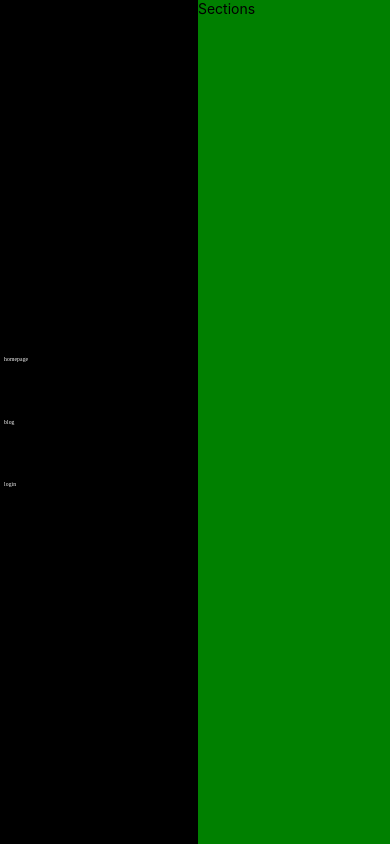
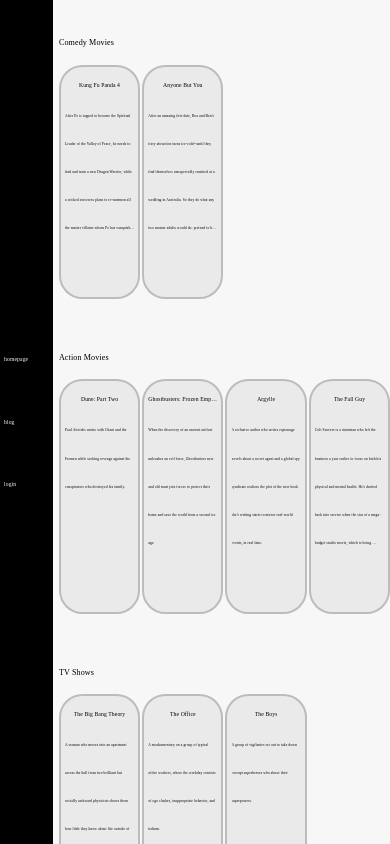
Before and after one commit to AndreaOlivieri/ctv_rn_demo, a React Native app: screen / in a window 390 px wide. Built offline with nearby package versions, Linux system fonts and the light colour scheme.

Commit message:
init movieCard, sectionItem, Sections

```diff
--- /dev/null
+++ b/src/components/MovieCard.tsx
@@ -0,0 +1,75 @@
+import React from 'react';
+import {Pressable, StyleSheet, Text, View} from 'react-native';
+import {horizontalScale, verticalScale} from '../utils/screenHelper';
+import {TMovie} from '../types/sectionsTypes';
+
+const styles = StyleSheet.create({
+  movieContainer: {
+    width: horizontalScale(400),
+    height: verticalScale(300),
+    borderRadius: verticalScale(30),
+    borderWidth: 2,
+    borderColor: '#bcbcbc',
+    backgroundColor: '#eaeaea',
+  },
+  movieInnerWrapper: {
+    flex: 1,
+    width: '100%',
+    flexDirection: 'column',
+    alignItems: 'center',
+    gap: horizontalScale(15),
+    paddingTop: horizontalScale(20),
+    paddingBottom: horizontalScale(20),
+    paddingLeft: horizontalScale(20),
+    paddingRight: horizontalScale(20),
+  },
+  movieTitle: {
+    fontFamily: 'Metropolis-Medium',
+    fontWeight: 'normal',
+    fontSize: horizontalScale(28),
+    lineHeight: verticalScale(36),
+    letterSpacing: horizontalScale(0.5),
+    color: 'black',
+  },
+  movieDescription: {
+    fontFamily: 'Metropolis-Medium',
+    fontWeight: 'normal',
+    fontSize: horizontalScale(18),
+    lineHeight: verticalScale(36),
+    letterSpacing: horizontalScale(0.5),
+    color: 'black',
+  },
+});
+
+type TMovieCardProps = {
+  movie: TMovie;
+  onPress?(item: any): void;
+  onFocus?(item: any, itemRef?: any): void;
+  onBlur?(item: any, itemRef?: any): void;
+};
+
+export default function MovieCard(props: TMovieCardProps): React.JSX.Element {
+  const {
+    movie,
+    onPress = () => {},
+    onFocus = () => {},
+    onBlur = () => {},
+  } = props;
+
+  return (
+    <Pressable
+      onPress={onPress}
+      onFocus={onFocus}
+      onBlur={onBlur}
+      style={styles.movieContainer}>
+      <View style={styles.movieInnerWrapper}>
+        <Text style={styles.movieTitle} numberOfLines={1}>
+          {movie.title}
+        </Text>
+        <Text style={styles.movieDescription} numberOfLines={5}>
+          {movie.description}
+        </Text>
+      </View>
+    </Pressable>
+  );
+}
--- /dev/null
+++ b/src/components/SectionItem.tsx
@@ -0,0 +1,49 @@
+import React from 'react';
+import {FlatList, StyleSheet, Text, View} from 'react-native';
+import {TMovie, TSection} from '../types/sectionsTypes';
+import MovieCard from './MovieCard';
+import {horizontalScale, verticalScale} from '../utils/screenHelper';
+
+type TSectionItemProps = {
+  section: TSection;
+};
+
+function SectionItem(props: TSectionItemProps): React.JSX.Element {
+  const {section} = props;
+  return (
+    <View style={styles.sectionItemContainer}>
+      <Text style={styles.sectionItemTitle}>{section.title}</Text>
+      <FlatList
+        horizontal={true}
+        data={section.movies}
+        renderItem={({item}: {item: TMovie}) => {
+          return <MovieCard movie={item} />;
+        }}
+        contentContainerStyle={styles.movieListContainer}
+      />
+    </View>
+  );
+}
+
+const styles = StyleSheet.create({
+  sectionItemContainer: {
+    flexGrow: 1,
+    width: '100%',
+    gap: horizontalScale(10),
+  },
+  movieListContainer: {
+    flexGrow: 1,
+    width: '100%',
+    gap: horizontalScale(10),
+  },
+  sectionItemTitle: {
+    fontFamily: 'Metropolis-Medium',
+    fontWeight: 'normal',
+    fontSize: horizontalScale(40),
+    lineHeight: verticalScale(50),
+    letterSpacing: horizontalScale(0.5),
+    color: 'black',
+  },
+});
+
+export default SectionItem;
--- a/src/components/Sections.tsx
+++ b/src/components/Sections.tsx
@@ -1,25 +1,42 @@
-/**
- * Sample React Native App
- * https://github.com/facebook/react-native
- *
- * @format
- */
-
-import React from 'react';
-import {StyleSheet, Text, View} from 'react-native';
+import React, {useEffect, useState} from 'react';
+import {FlatList, StyleSheet, View} from 'react-native';
+import SectionItem from './SectionItem';
+import {fetchSectionList} from '../providers/MovieProvider';
+import {TSection, TSectionList} from '../types/sectionsTypes';
+import {horizontalScale, verticalScale} from '../utils/screenHelper';
 
 function Sections(): React.JSX.Element {
+  const [sections, setSections] = useState<TSectionList>([]);
+
+  useEffect(() => {
+    fetchSectionList().then(newSections => {
+      setSections(newSections);
+    });
+  }, []);
+
   return (
     <View style={styles.sectionsContainer}>
-      <Text>Sections</Text>
+      <FlatList
+        horizontal={false}
+        data={sections}
+        renderItem={({item}: {item: TSection}) => {
+          return <SectionItem section={item} />;
+        }}
+        contentContainerStyle={styles.sectionListContainer}
+      />
     </View>
   );
 }
 
 const styles = StyleSheet.create({
   sectionsContainer: {
+    paddingTop: verticalScale(30),
+    paddingLeft: horizontalScale(30),
+    backgroundColor: '#f7f7f7',
+  },
+  sectionListContainer: {
     flexGrow: 1,
-    backgroundColor: 'green',
+    gap: verticalScale(50),
   },
 });
 
```
